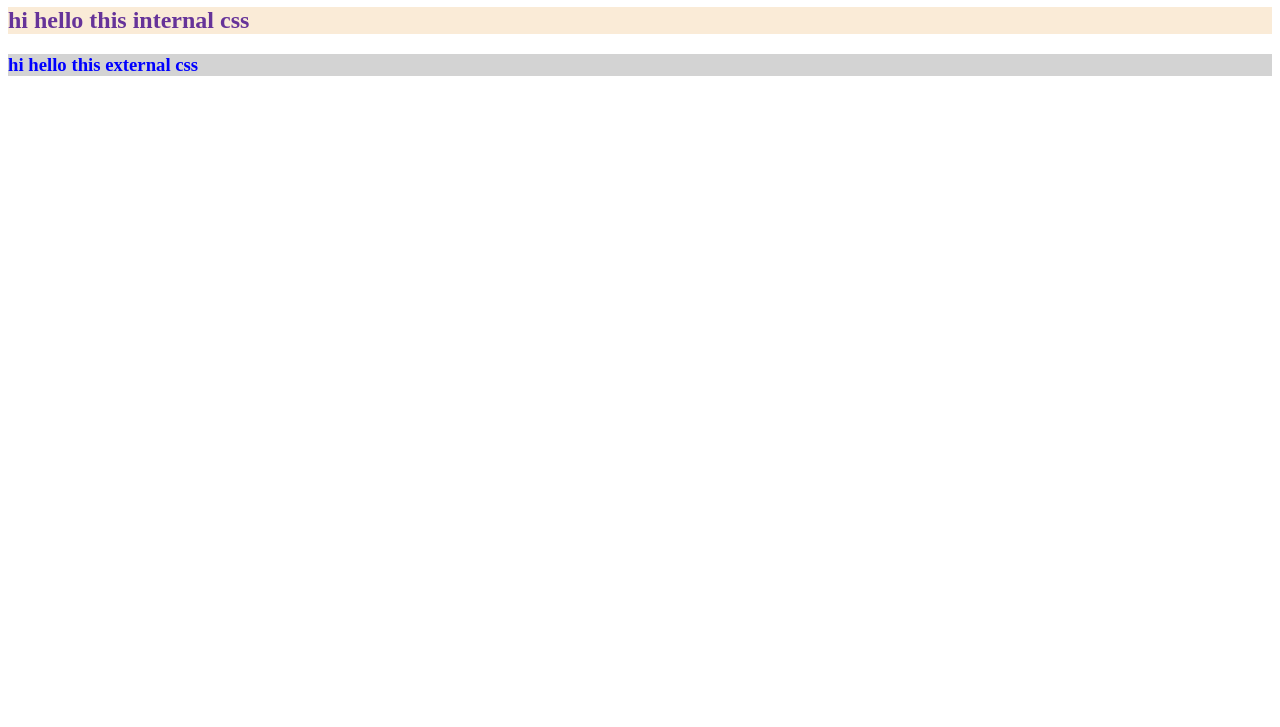
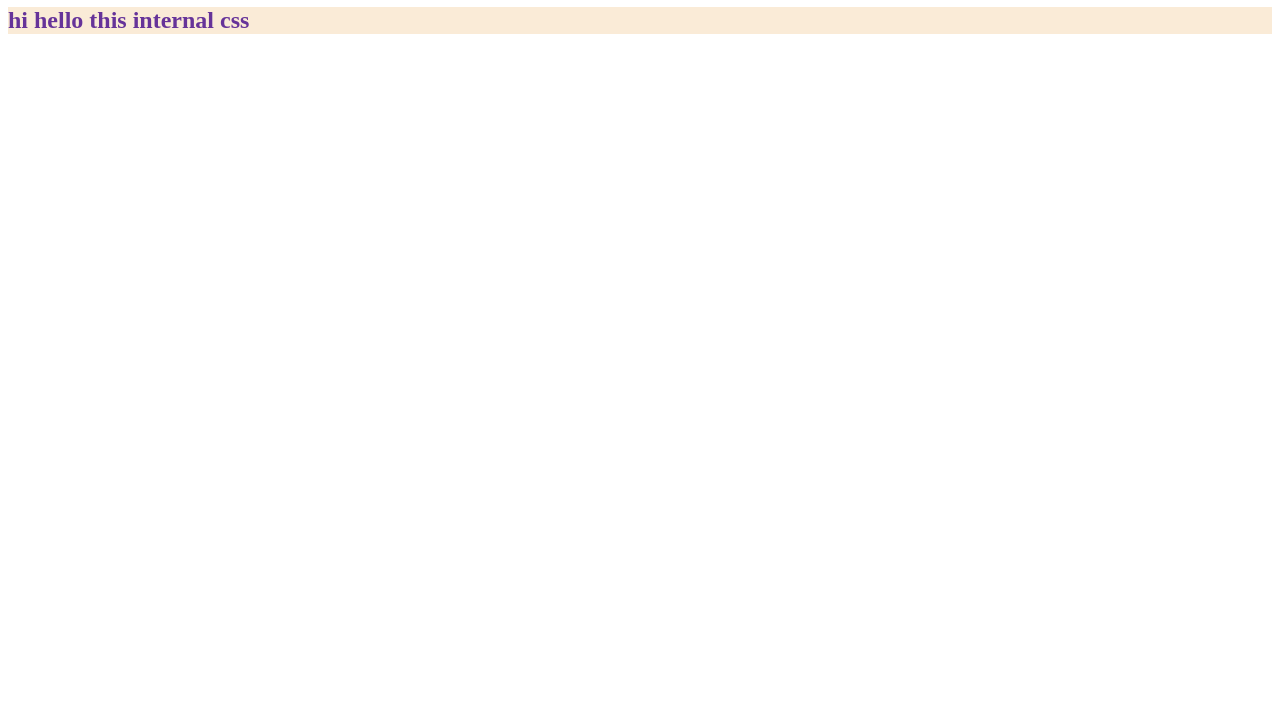
Before and after one commit to vikas-gadagin/jspiders, a plain HTML site: page jspiders/laxman_sir_classes/css/index.html in a window 1280 px wide. Shown: the part 73-800 px from the top of the page. Drawn offline with Linux system fonts and the light colour scheme; files that its build step writes are made by us from their sources.

Commit message:
second commit

```diff
--- a/jspiders/laxman_sir_classes/css/index.html
+++ b/jspiders/laxman_sir_classes/css/index.html
@@ -4,7 +4,7 @@
     <meta charset="UTF-8">
     <meta name="viewport" content="width=device-width, initial-scale=1.0">
     <title>Document</title>
-    <link rel="stylesheet" href="jspiders/laxman_sir_classes/css/style.css">
+    <link rel="stylesheet" href="../css/style.css">
     <style>
         h2{
             color: rebeccapurple;
@@ -15,6 +15,6 @@
 <body>
     <h1 style="color: aqua; background-color: bisque;">hi hello this inline css</h1>
     <h2>hi hello this internal css</h2>
-    <h3>hi hello this external css</h3>
+    <h5>hi hello this external css</h5>
 </body>
 </html>
--- a/jspiders/laxman_sir_classes/css/style.css
+++ b/jspiders/laxman_sir_classes/css/style.css
@@ -1,4 +1,4 @@
-h3 {
-    color: blue;
-    background-color: lightgray;
+h5 {
+    color: #0000;
+    background-color: #ffff;
 }
```
